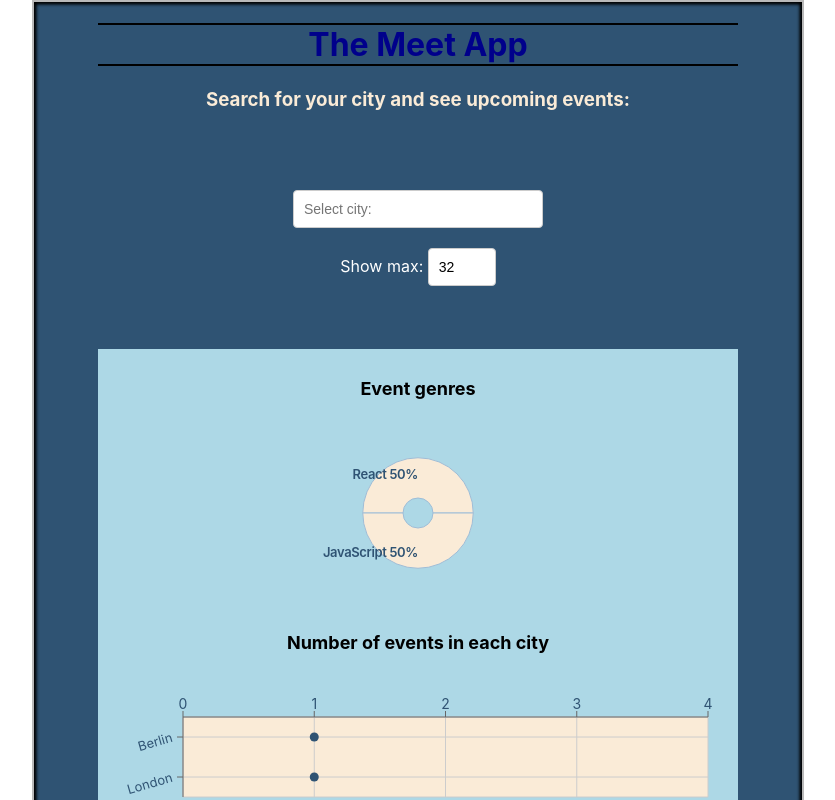
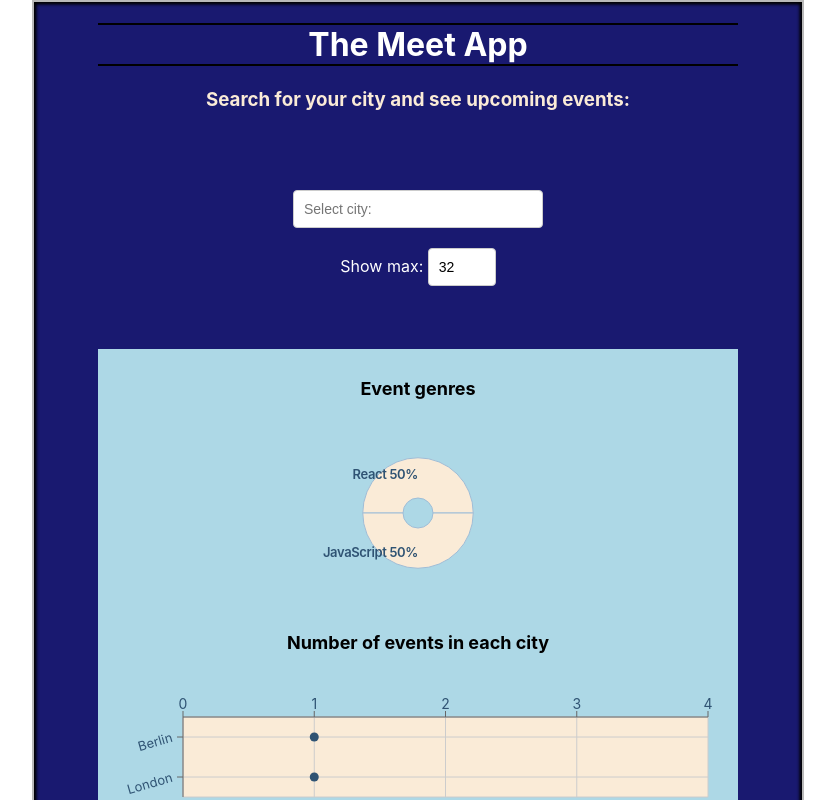
Before and after one commit to panchalswati/meet-app, a React (Create React App) app: page / in a window 1280 px wide. Shown: the top 800 px of the page, without its empty margins (224-1059 px from the left). Built offline with nearby package versions, Linux system fonts and the light colour scheme; what atatus-spa would draw is missing.

Commit message:
updated stylesheet

```diff
--- a/src/App.css
+++ b/src/App.css
@@ -17,7 +17,7 @@
 }
 
 h1 {
-  color: darkblue;
+  color: white;
   border-top: 2px solid black;
   border-bottom: 2px black solid;
 }
@@ -310,7 +310,7 @@ input[type="number"] {
 
   .App {
     padding: 0 5%;
-    background-color: rgb(47, 83, 115);
+    background-color: midnightblue;
     width: 50%;
     margin-left: 20%;
   }
```
